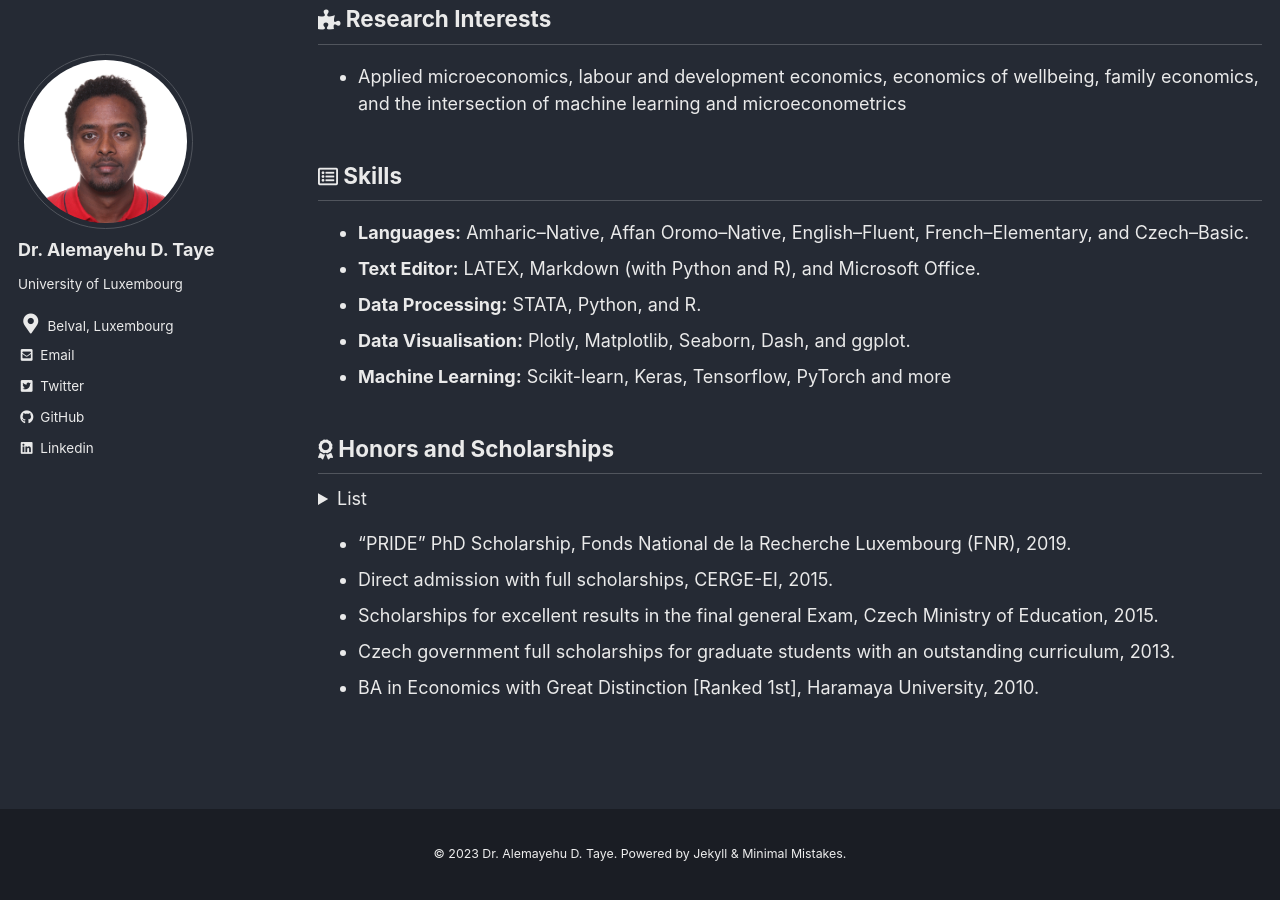
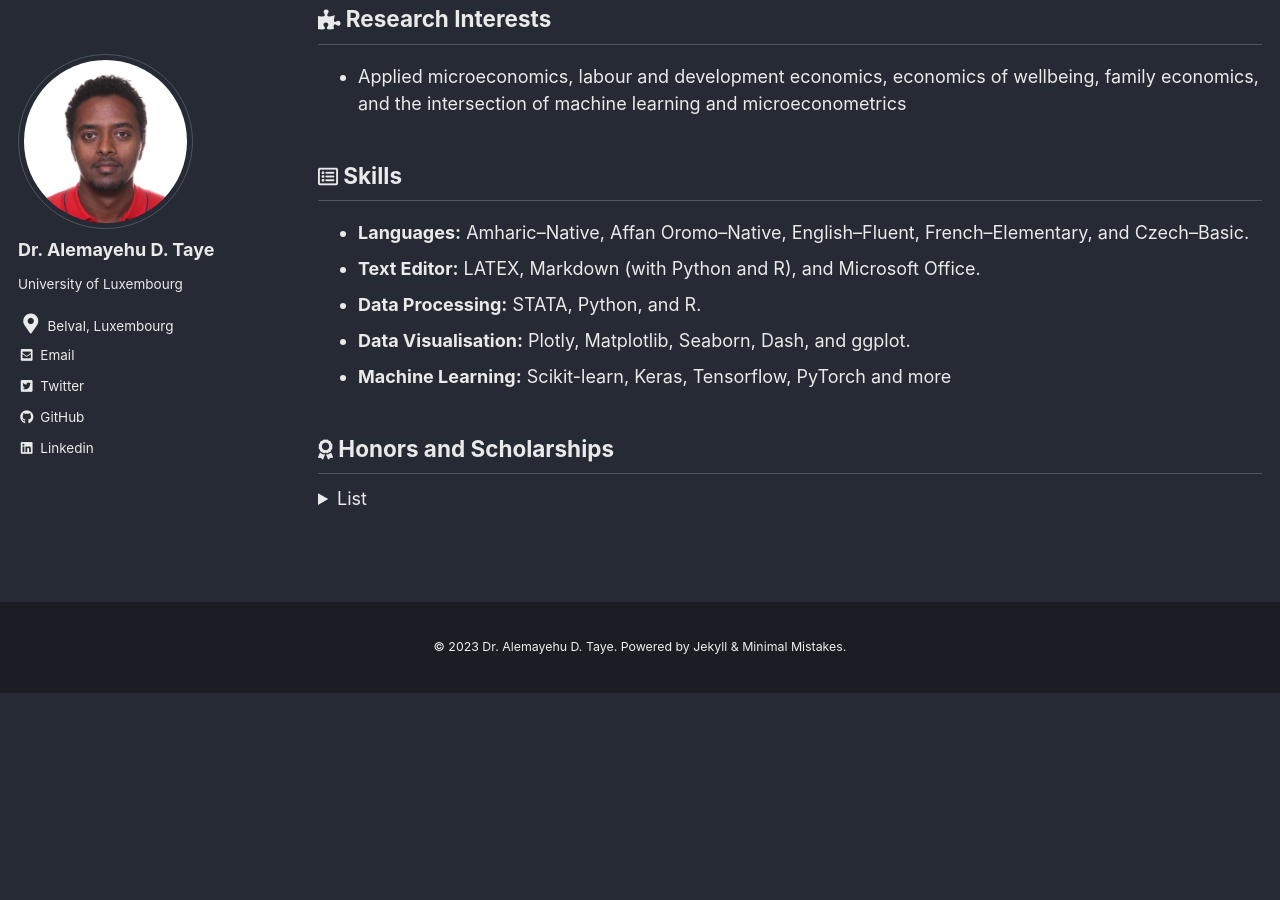
Before and after one commit to AlexTaye/AlexTAYE, a Jekyll site: the page built from _pages/CV.md, in a window 1280 px wide and 900 px high, scrolled down 985 px. Built offline with Jekyll 4.4.1, drawn with Linux system fonts in a browser that asks for light colours; cached includes are drawn as plain includes; after the commit the page ends 1678 px from its top, so only the background shows below that.

Commit message:
Update CV.md

```diff
--- a/_pages/CV.md
+++ b/_pages/CV.md
@@ -67,10 +67,3 @@ and the intersection of machine learning and microeconometrics
   <li>BA in Economics with Great Distinction [Ranked 1st], Haramaya University, 2010.</li>
  </ul>
 </details>
-
-
-- “PRIDE” PhD Scholarship, Fonds National de la Recherche Luxembourg (FNR), 2019.
-- Direct admission with full scholarships, CERGE-EI, 2015.
-- Scholarships for excellent results in the final general Exam, Czech Ministry of Education, 2015.
-- Czech government full scholarships for graduate students with an outstanding curriculum, 2013.
-- BA in Economics with Great Distinction [Ranked 1st], Haramaya University, 2010.
```
